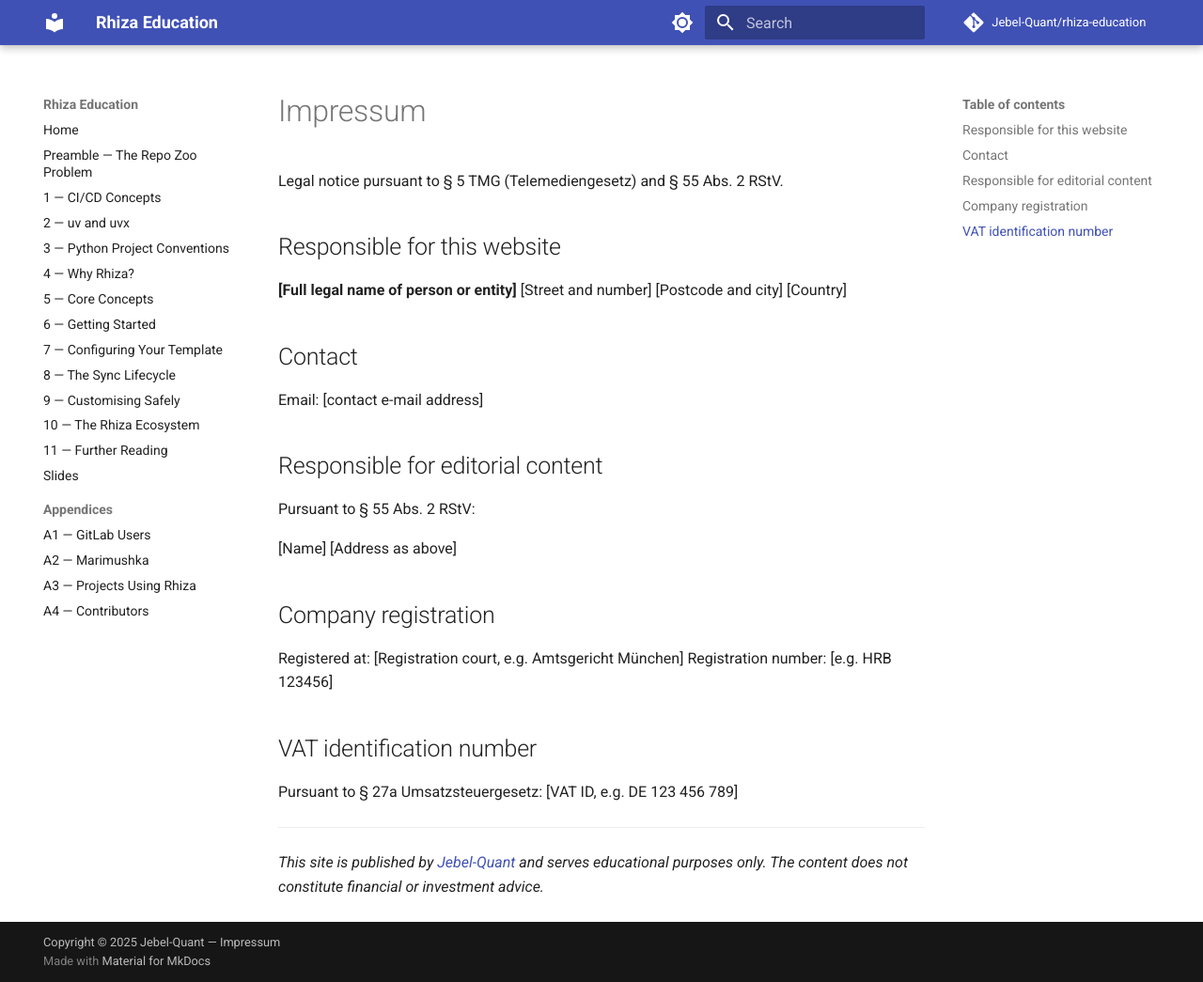
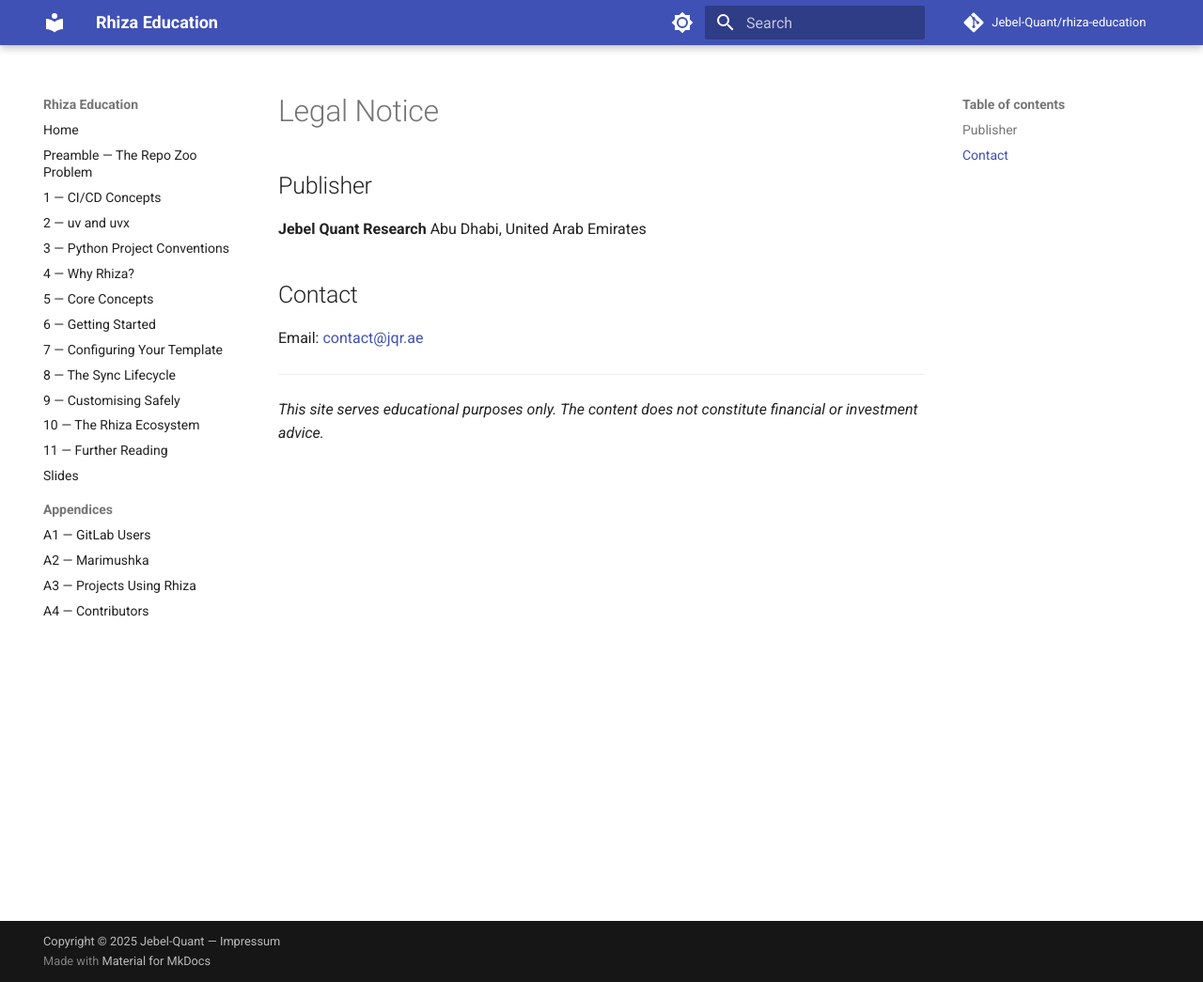
Before and after one commit to Jebel-Quant/rhiza-education, an MkDocs documentation site: the page built from lessons/impressum.md, in a window 1280 px wide and 1045 px high. Shown: the whole window at 94% size. Built offline with MkDocs 1.6.1 and Material for MkDocs 9.7.7, drawn with Linux system fonts in a browser that asks for light colours; comment, search, counter and statistics services are not loaded.

Commit message:
feat: fill in Impressum with Jebel Quant Research details
Co-Authored-By: Claude Sonnet 4.6 <noreply@anthropic.com>

```diff
--- a/lessons/impressum.md
+++ b/lessons/impressum.md
@@ -1,35 +1,14 @@
-# Impressum
+# Legal Notice
 
-Legal notice pursuant to § 5 TMG (Telemediengesetz) and § 55 Abs. 2 RStV.
+## Publisher
 
-## Responsible for this website
-
-**[Full legal name of person or entity]**
-[Street and number]
-[Postcode and city]
-[Country]
+**Jebel Quant Research**
+Abu Dhabi, United Arab Emirates
 
 ## Contact
 
-Email: [contact e-mail address]
-
-## Responsible for editorial content
-
-Pursuant to § 55 Abs. 2 RStV:
-
-[Name]
-[Address as above]
-
-## Company registration
-
-Registered at: [Registration court, e.g. Amtsgericht München]
-Registration number: [e.g. HRB 123456]
-
-## VAT identification number
-
-Pursuant to § 27a Umsatzsteuergesetz:
-[VAT ID, e.g. DE 123 456 789]
+Email: [contact@jqr.ae](mailto:contact@jqr.ae)
 
 ---
 
-*This site is published by [Jebel-Quant](https://github.com/Jebel-Quant) and serves educational purposes only. The content does not constitute financial or investment advice.*
+*This site serves educational purposes only. The content does not constitute financial or investment advice.*
```
